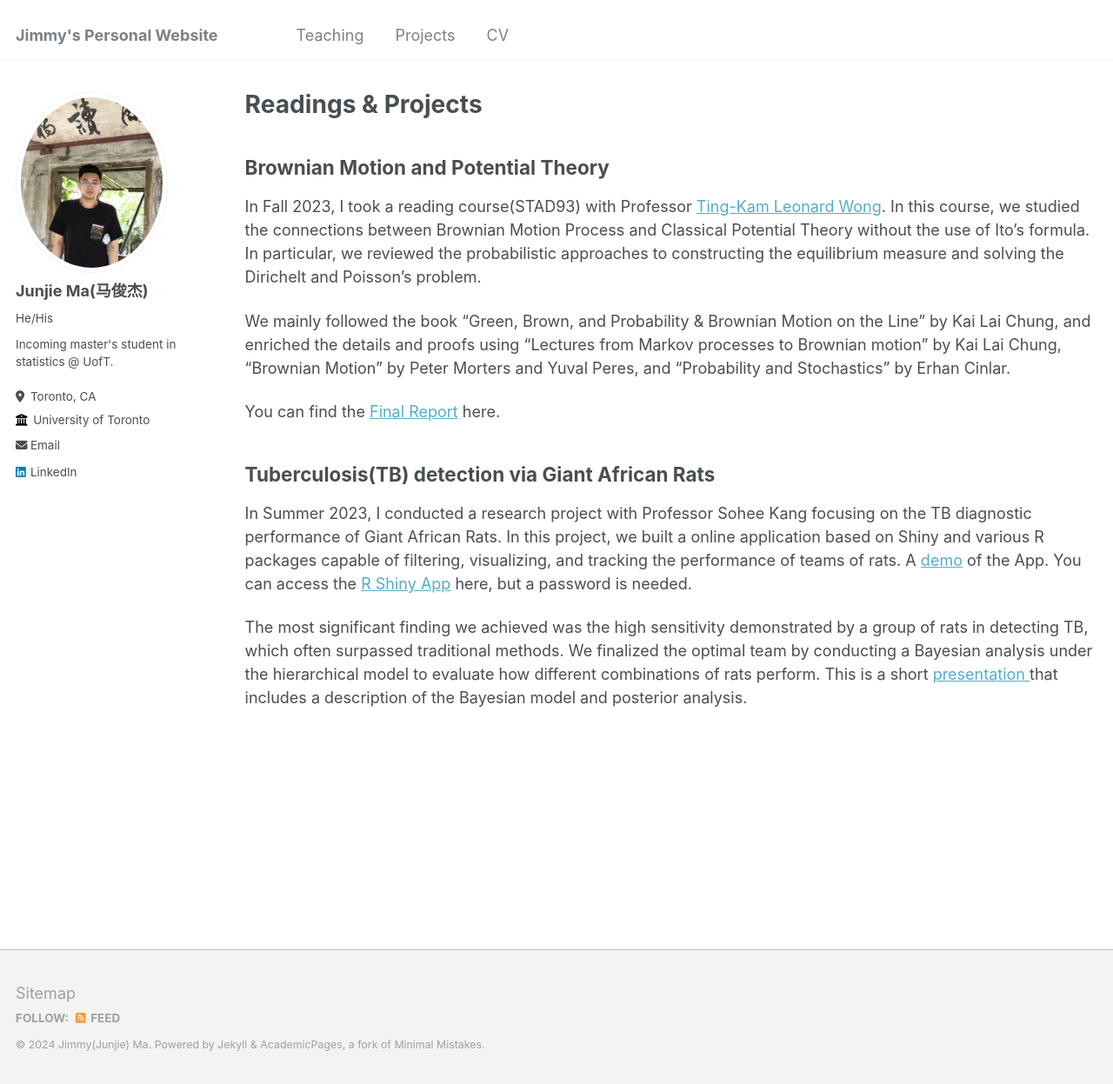
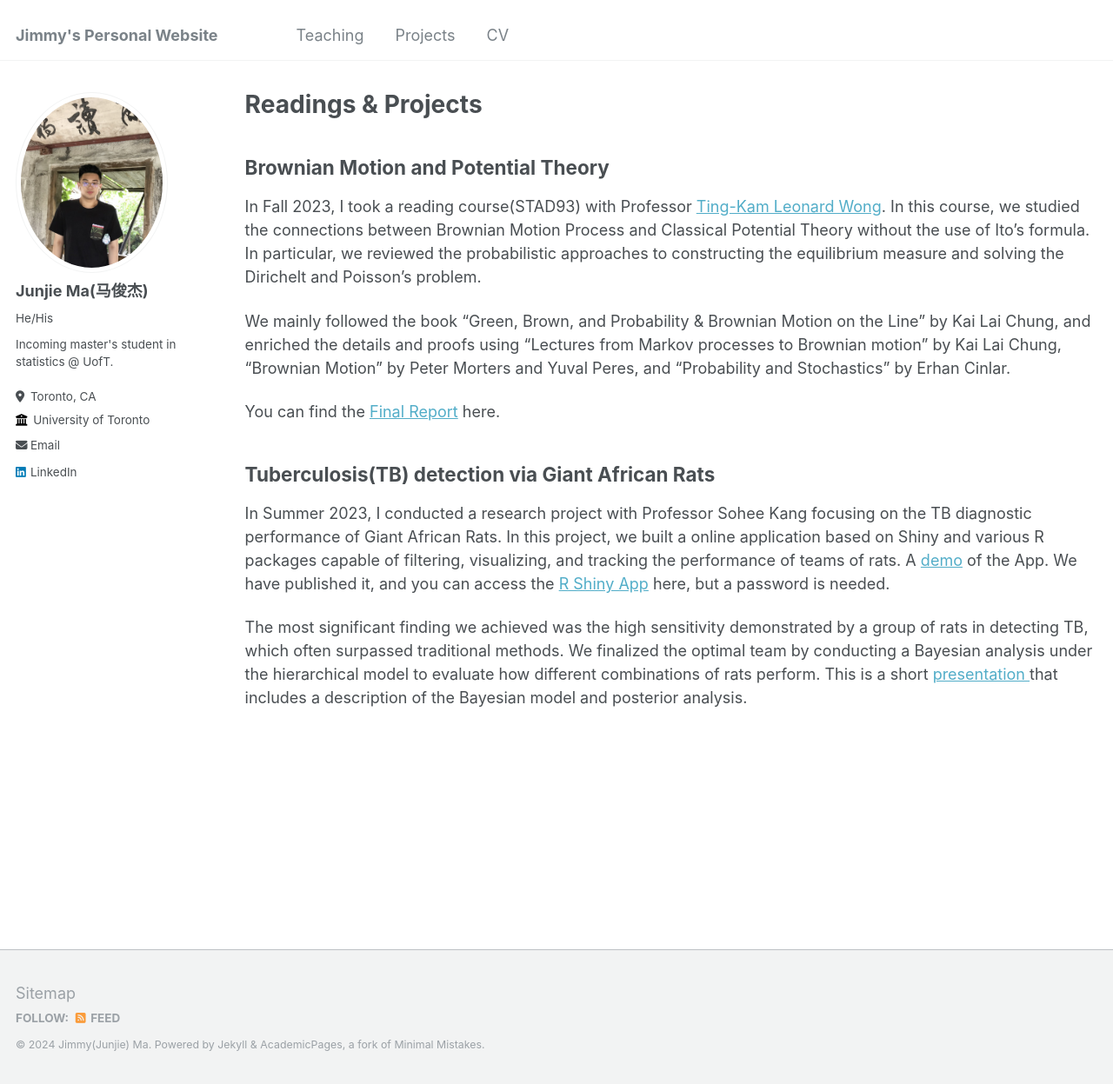
Before and after one commit to JimmyMa1006/JimmyMa1006.github.io, a Jekyll site: the page built from _pages/projects.md, in a window 1280 px wide and 1247 px high. Shown: the whole window at 87% size. Built offline with Jekyll 4.4.1, drawn with Linux system fonts in a browser that asks for light colours.

Commit message:
Update projects.md

```diff
--- a/_pages/projects.md
+++ b/_pages/projects.md
@@ -17,6 +17,6 @@ You can find the [Final Report](https://drive.google.com/file/d/1g8M4aukgWw_k6JT
 
 ## Tuberculosis(TB) detection via Giant African Rats
 
-In Summer 2023, I conducted a research project with Professor Sohee Kang focusing on the TB diagnostic performance of Giant African Rats. In this project, we built a online application based on Shiny and various R packages capable of filtering, visualizing, and tracking the performance of teams of rats. A [demo](https://drive.google.com/file/d/13HQGJQM-h1snqKF-OwME89MrlssLZHW7/view?usp=drive_link) of the App. You can access the [R Shiny App](https://1rsgc6-junjie-ma.shinyapps.io/Rats_Analysis/) here, but a password is needed.
+In Summer 2023, I conducted a research project with Professor Sohee Kang focusing on the TB diagnostic performance of Giant African Rats. In this project, we built a online application based on Shiny and various R packages capable of filtering, visualizing, and tracking the performance of teams of rats. A [demo](https://drive.google.com/file/d/13HQGJQM-h1snqKF-OwME89MrlssLZHW7/view?usp=drive_link) of the App. We have published it, and you can access the [R Shiny App](https://1rsgc6-junjie-ma.shinyapps.io/Rats_Analysis/) here, but a password is needed.
 
 The most significant finding we achieved was the high sensitivity demonstrated by a group of rats in detecting TB, which often surpassed traditional methods. We finalized the optimal team by conducting a Bayesian analysis under the hierarchical model to evaluate how different combinations of rats perform. This is a short [presentation ](https://drive.google.com/file/d/1rLnwr87u92Mz6TfxCd0RHPCZQJYJOCek/view?usp=drive_link) that includes a description of the Bayesian model and posterior analysis.
```
